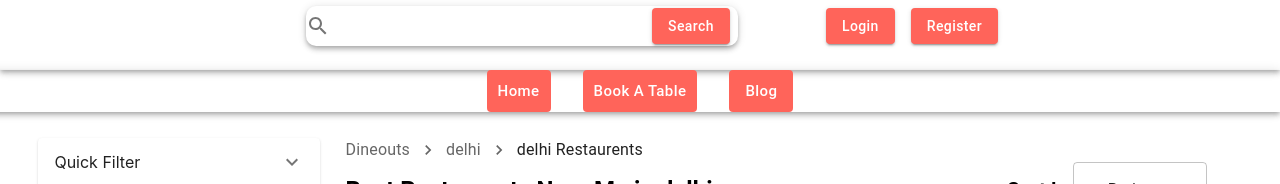
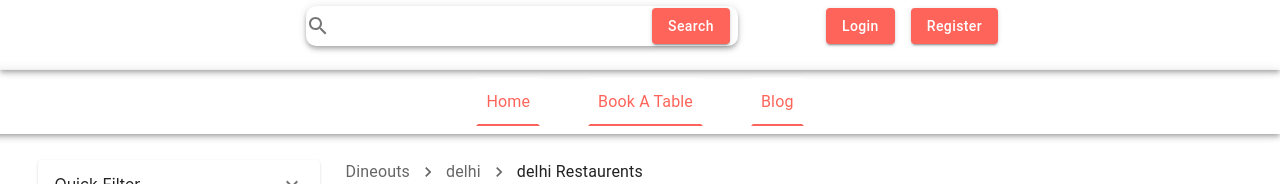
Before and after one commit to mentor-guvi-react/Restaurant-booking-FE, a React (Create React App) app: page /booking-page in a window 1280 px wide. Shown: the part 386-570 px from the top of the page. Built offline with nearby package versions, Linux system fonts and the light colour scheme.

Commit message:
added hover button

```diff
--- a/src/components/BookingModal.jsx
+++ b/src/components/BookingModal.jsx
@@ -3,7 +3,7 @@ import DialogContent from "@mui/material/DialogContent";
 import DialogTitle from "@mui/material/DialogTitle";
 import { useEffect, useState } from "react";
 import { cancelBooking, postLogin, postResgistration } from "../api";
-import StyledButton from "./StyledButton";
+import { ButtonHover } from "./StyledButton";
 
 import * as React from "react";
 import Table from "@mui/material/Table";
@@ -86,10 +86,10 @@ export const BookingModal = ({ open = 0, handleClose, setshowSnack }) => {
                     <TableCell align="right">{row.selectedSeat}</TableCell>
                     <TableCell align="right">{row.time}</TableCell>
                     <TableCell align="right">
-                      <StyledButton
+                      <ButtonHover
                         onClick={(event) => handleCancel(event, row._id)}
                         text={"Cancel"}
-                      ></StyledButton>
+                      ></ButtonHover>
                     </TableCell>
                   </TableRow>
                 ))}
--- a/src/components/StyledButton.jsx
+++ b/src/components/StyledButton.jsx
@@ -1,4 +1,5 @@
-import { Button } from "@mui/material";
+import { Button, ButtonBase, Grid, Typography } from "@mui/material";
+import { styled } from "@mui/material/styles";
 
 export default function StyledButton(props) {
   return (
@@ -15,3 +16,35 @@ export default function StyledButton(props) {
     </Button>
   );
 }
+
+export function ButtonHover(props) {
+  return (
+    <Grid item padding={1}>
+      <ButtonHoverStyled focusRipple {...props}>
+        <Typography
+          padding={1}
+          component="span"
+          variant="subtitle1"
+          color="inherit"
+        >
+          {props.text}
+        </Typography>
+      </ButtonHoverStyled>
+    </Grid>
+  );
+}
+
+const ButtonHoverStyled = styled(ButtonBase)(() => ({
+  backgroundColor: "white",
+  color: "rgb(255, 100, 90)",
+  textTransform: "capitalize",
+  border: "2px solid white",
+  borderBottom: "2px solid rgb(255, 100, 90)",
+  borderRadius: 0,
+
+  "&:hover, &.Mui-focusVisible": {
+    zIndex: 1,
+    border: "2px solid rgb(255, 100, 90)",
+    borderRadius: 10,
+  },
+}));
--- a/src/components/booking/BookingLayout.jsx
+++ b/src/components/booking/BookingLayout.jsx
@@ -5,7 +5,7 @@ import Filter from "./Filter";
 import BreadCrumbs from "./BreadCrumbs";
 import HotelDetails from "./HotelDetails";
 import { useNavigate } from "react-router-dom";
-import StyledButton from "../StyledButton";
+import { ButtonHover } from "../StyledButton";
 import { useParams } from "react-router-dom";
 import { SUPPORTED_LOCATIONS } from "../utils";
 
@@ -19,25 +19,25 @@ const Header = () => {
       columnSpacing={4}
     >
       <Grid item>
-        <StyledButton
+        <ButtonHover
           text={"Home"}
           onClick={() => {
             navigate("/home");
           }}
           size="large"
-        ></StyledButton>
+        ></ButtonHover>
       </Grid>
       <Grid item>
-        <StyledButton
+        <ButtonHover
           size="large"
           text={"Book A table"}
           onClick={() => {
             navigate("/booking-page");
           }}
-        ></StyledButton>
+        ></ButtonHover>
       </Grid>
       <Grid item>
-        <StyledButton text={"Blog"} size="large"></StyledButton>
+        <ButtonHover text={"Blog"} size="large"></ButtonHover>
       </Grid>
     </Grid>
   );
--- a/src/components/booking/HotelCard.jsx
+++ b/src/components/booking/HotelCard.jsx
@@ -14,7 +14,14 @@ export default function HotelCard({ handleClick, location }) {
     : restaurant.delhi;
 
   return (
-    <Grid paddingTop={"2%"} container lg={12} rowGap={2} flexDirection={"row"}>
+    <Grid
+      style={{ cursor: "pointer" }}
+      paddingTop={"2%"}
+      container
+      lg={12}
+      rowGap={2}
+      flexDirection={"row"}
+    >
       {restaurantData?.map((eachRestaurant) => (
         <Grid
           item
```
